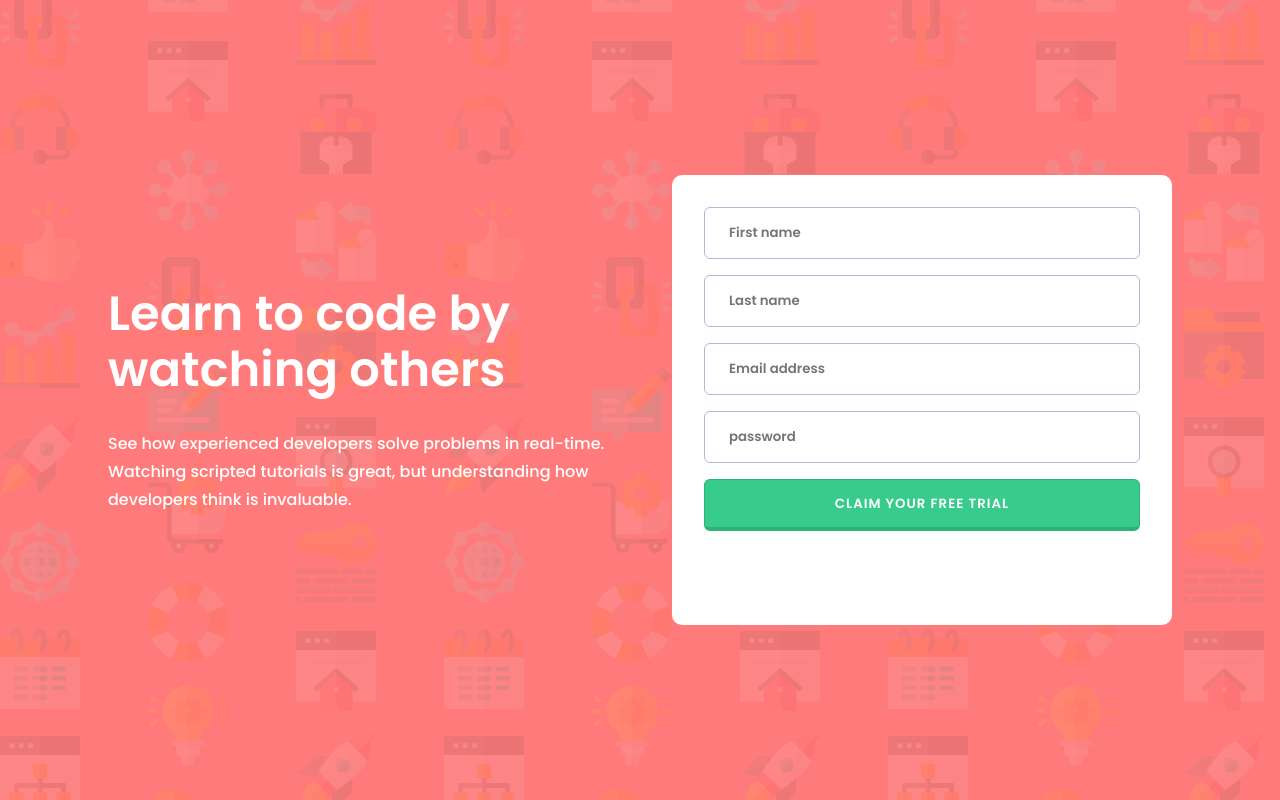
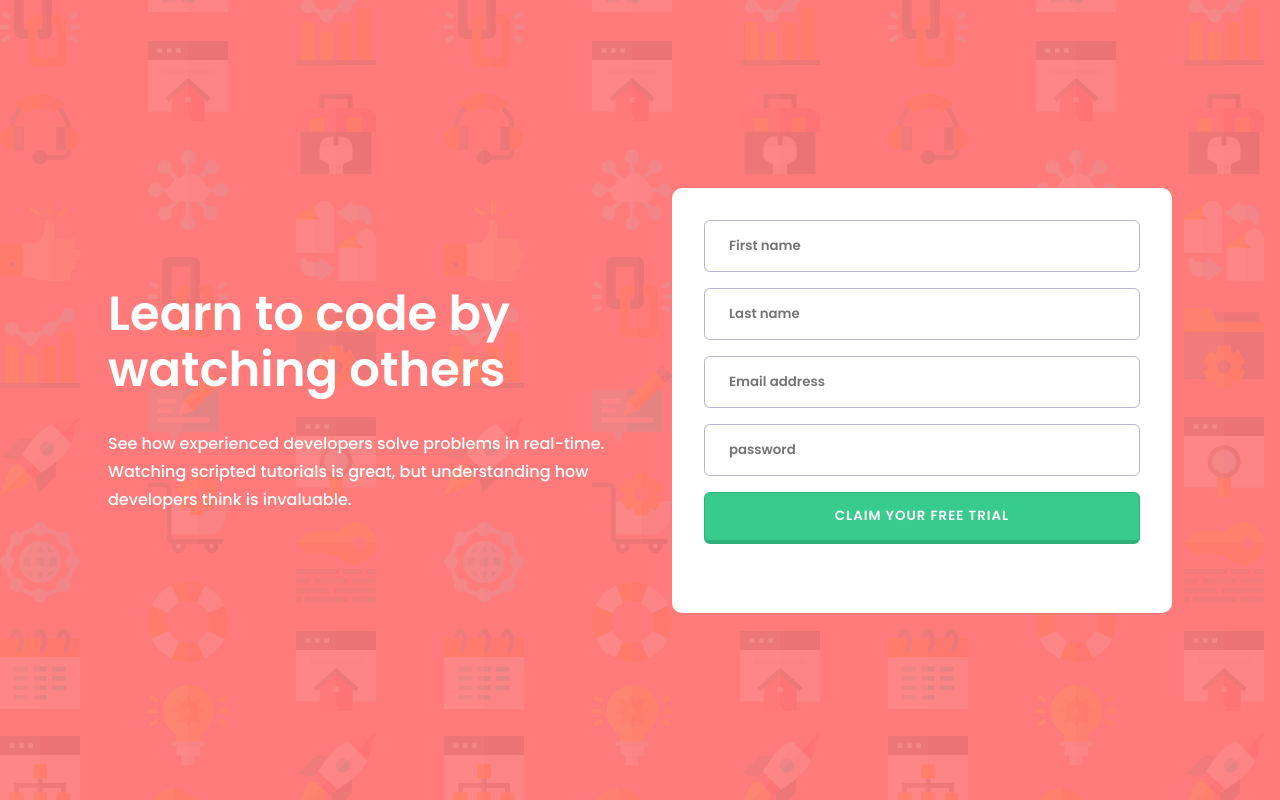
Before and after one commit to lucarl07/intro-form-component, a React (Vite) app: page / in a window 1280 px wide. Built offline with nearby package versions, Linux system fonts and the light colour scheme.

Commit message:
Changes on Container.css

```diff
--- a/src/components/Container/Container.css
+++ b/src/components/Container/Container.css
@@ -3,7 +3,7 @@
     flex-direction: column;
     padding: 2rem;
     width: 500px;
-    height: 450px;
+    height: 425px;
     gap: 1rem;
     border-radius: 10px;
     background-color: white;
```
